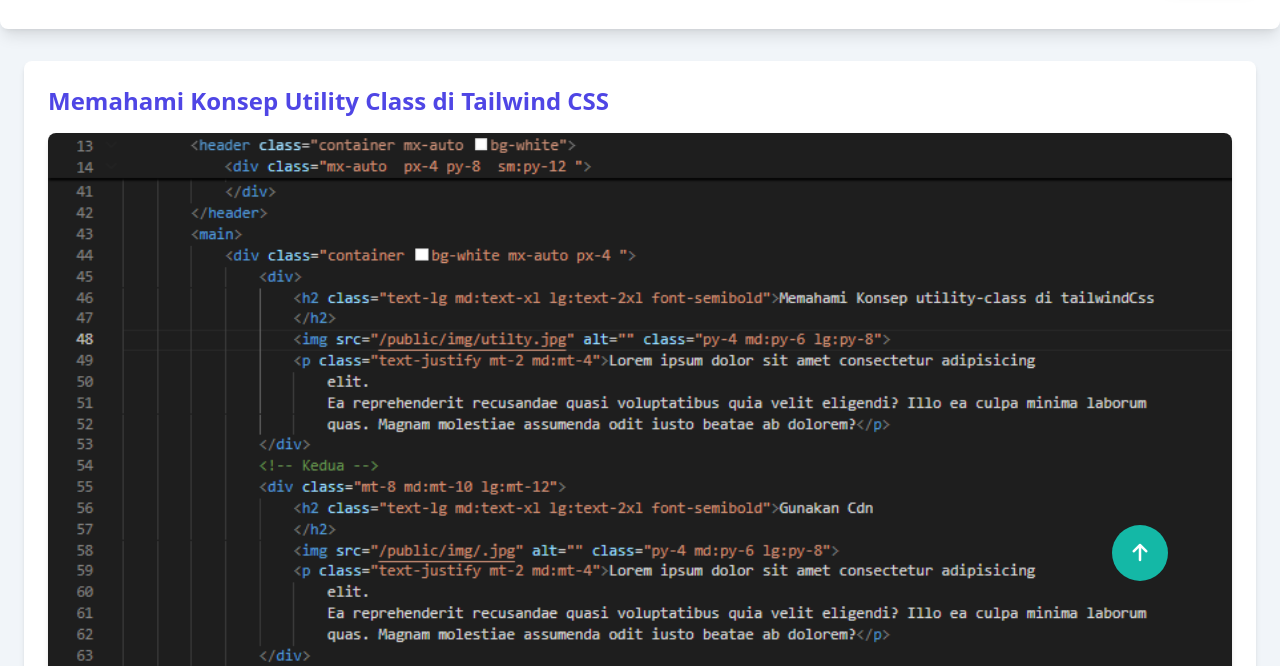
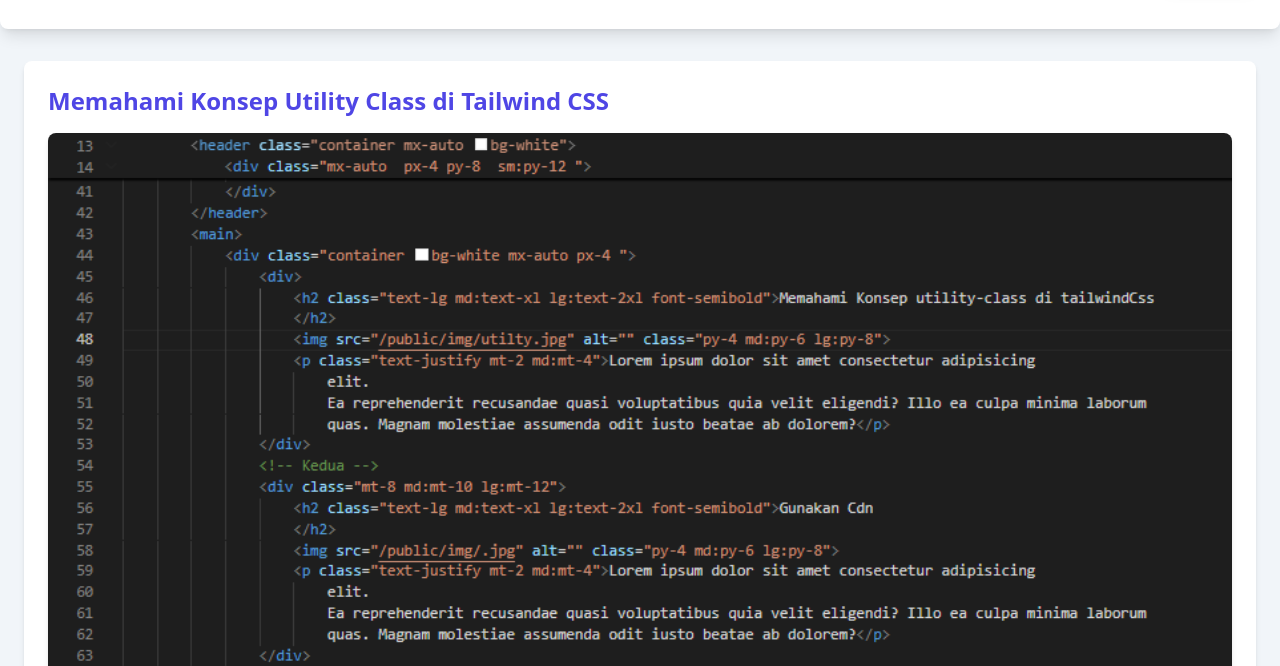
Before and after one commit to Hidayat3118/Portofolio, a website: page public/html/blogTailwind.html in a window 1280 px wide. Shown: the part 107-773 px from the top of the page. Drawn offline with Linux system fonts and the light colour scheme.

Commit message:
final perbaikan

```diff
--- a/public/html/blogTailwind.html
+++ b/public/html/blogTailwind.html
@@ -106,13 +106,7 @@
         </div>
     </main>
 
-    <a href="#top">
-        <button
-            class="lg:h-14 lg:w-14 w-12 h-12 rounded-full fixed bottom-14 right-6 md:bottom-20 md:right-14
-          lg:bottom-24 lg:right-20 xl:bottom-28 xl:right-28 z-[9999] bg-teal-500 p-4 cursor-pointer justify-center flex items-center">
-            <i class="fa-solid fa-arrow-up text-white lg:text-xl"></i>
-        </button>
-    </a>
+
 
     <!-- Footer -->
     <footer class="bg-gray-900 text-center text-white py-6 mt-12">
```
Also changed, not shown: public/html/blogJs.html (+1 -7 lines), public/html/blogReact.html (+1 -7 lines).
